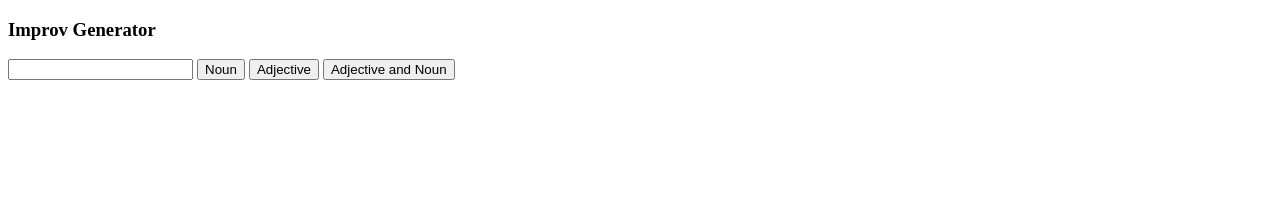
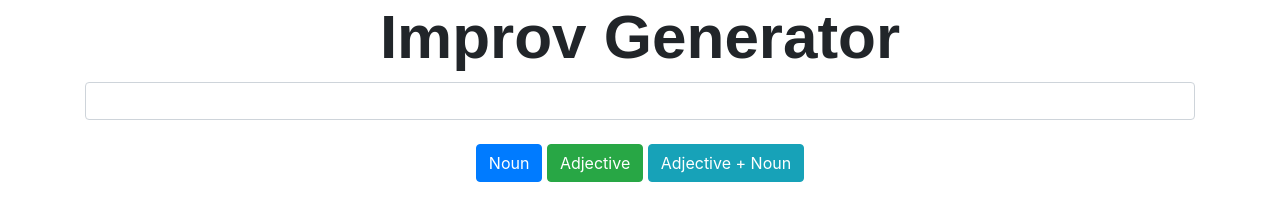
Before and after one commit to jakemcannon/Improv-Generator, a plain HTML site: page index.html in a window 1280 px wide. Drawn offline with nearby package versions, Linux system fonts and the light colour scheme.

Commit message:
add style.css and bootstrap

```diff
--- a/index.html
+++ b/index.html
@@ -1,15 +1,33 @@
 <!DOCTYPE html>
-<html>
+<html lang="en">
 <head>
 	<title>Improv Generator</title>
+
+	<meta charset="utf-8">
+	<meta name="viewport" content="width=device-width, initial-scale=1, shrink-to-fit=no">
+
+	<link rel="stylesheet" href="https://stackpath.bootstrapcdn.com/bootstrap/4.4.1/css/bootstrap.min.css" integrity="sha384-Vkoo8x4CGsO3+Hhxv8T/Q5PaXtkKtu6ug5TOeNV6gBiFeWPGFN9MuhOf23Q9Ifjh" crossorigin="anonymous">
+	<link rel="stylesheet" href="style.css">
 </head>
 <body>
-	<h3>Improv Generator</h3>
-	<input type="text" id="txt" name="txt"/>
-	<button onclick="getNoun();">Noun</button>
-	<button onclick="getAdj();">Adjective</button>
-	<button onclick="getAdjAndNoun();">Adjective and Noun</button>
+	<div class="container">
+		<div id="content">
+			<h3>Improv Generator</h3>
+			<div id="text-bar">
+				<input type="text" id="txt" name="txt" class="form-control"/>
+			</div>
+		</br>
+			<button onclick="getNoun();" type="button" class="btn btn-primary">Noun</button>
+			<button onclick="getAdj();" type="button" class="btn btn-success">Adjective</button>
+			<button onclick="getAdjAndNoun();" type="button" class="btn btn-info">Adjective + Noun</button>
+		</div>
+	</div>
 
 	<script src="main.js"></script>
+	<link rel="stylesheet" href="styles.css">
+
+	<script src="https://code.jquery.com/jquery-3.4.1.slim.min.js" integrity="sha384-J6qa4849blE2+poT4WnyKhv5vZF5SrPo0iEjwBvKU7imGFAV0wwj1yYfoRSJoZ+n" crossorigin="anonymous"></script>
+	<script src="https://cdn.jsdelivr.net/npm/popper.js@1.16.0/dist/umd/popper.min.js" integrity="sha384-Q6E9RHvbIyZFJoft+2mJbHaEWldlvI9IOYy5n3zV9zzTtmI3UksdQRVvoxMfooAo" crossorigin="anonymous"></script>
+	<script src="https://stackpath.bootstrapcdn.com/bootstrap/4.4.1/js/bootstrap.min.js" integrity="sha384-wfSDF2E50Y2D1uUdj0O3uMBJnjuUD4Ih7YwaYd1iqfktj0Uod8GCExl3Og8ifwB6" crossorigin="anonymous"></script>
 </body>
 </html>
--- /dev/null
+++ b/style.css
@@ -0,0 +1,16 @@
+
+
+h3 {
+	font-weight: bold;
+	font-family: arial;
+	font-size: 62px;
+}
+
+#content {
+	text-align: center;
+}
+
+/*.searchBox {
+	width: 500px;
+	height: 20px
+}*/
```
